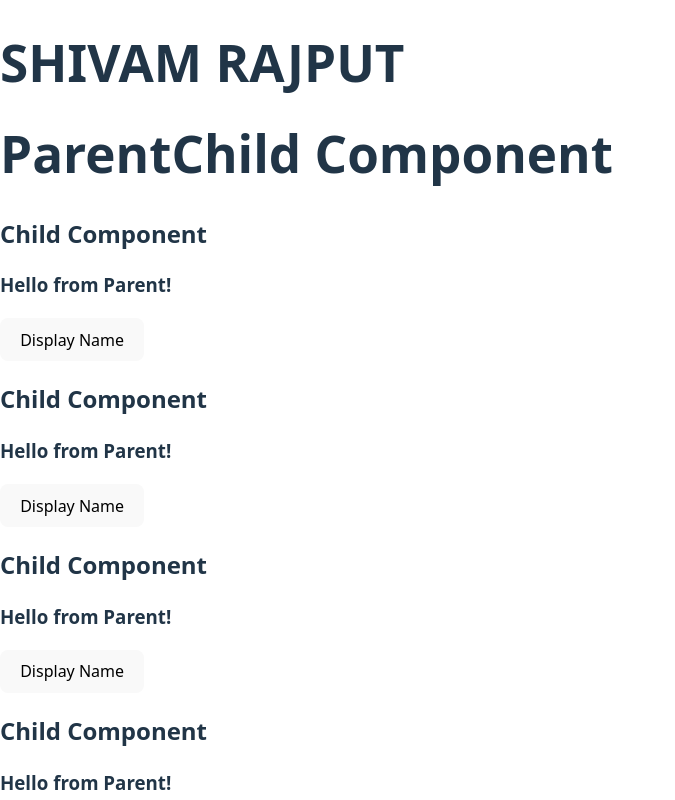
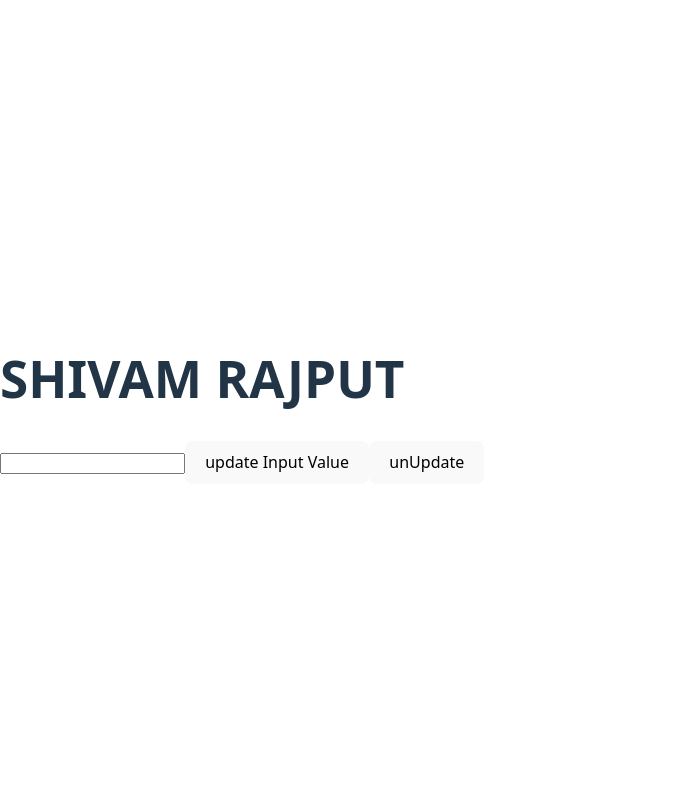
Before and after one commit to Shivam-kumar1287/React-Vite-19, a React (Vite) app in the folder my-app/: page / in a window 1280 px wide. Shown: the top 800 px of the page, without its empty margins (0-675 px from the left). Built offline with nearby package versions, Linux system fonts and the light colour scheme.

Commit message:
add forwardRef update or unpdate

```diff
--- a/my-app/src/App.jsx
+++ b/my-app/src/App.jsx
@@ -1,11 +1,12 @@
 import React from "react";
 import { useState } from "react";
-import ParentChild from "./Hooks/ParentChild";
+import ForwordRef from "./Hooks/ForwoardRef";
 function App() {
   return (
     <>
       <h1>SHIVAM RAJPUT</h1>
-      <ParentChild />
+      <ForwordRef />
+
     </>
   );
 }
--- /dev/null
+++ b/my-app/src/Hooks/ForwoardRef.jsx
@@ -0,0 +1,27 @@
+import {useRef} from 'react'
+
+function ForwordRef(props) {
+    const inputRef= useRef();
+    const updateRef=()=>{
+        inputRef.current.value=100;
+        inputRef.current.focus();
+        inputRef.current.style.backgroundColor="blue";
+    }
+   const udateto=()=>{
+    inputRef.current.value= "";
+    inputRef.current.focus();
+        inputRef.current.style.backgroundColor="red";
+
+   }
+  return (
+
+    <diV>
+
+        <input type="text" ref={inputRef} />
+        <button onClick={updateRef}> update Input Value</button>
+        <button onClick={udateto}>unUpdate</button>
+
+    </diV>
+  )
+}
+export default ForwordRef;
```
